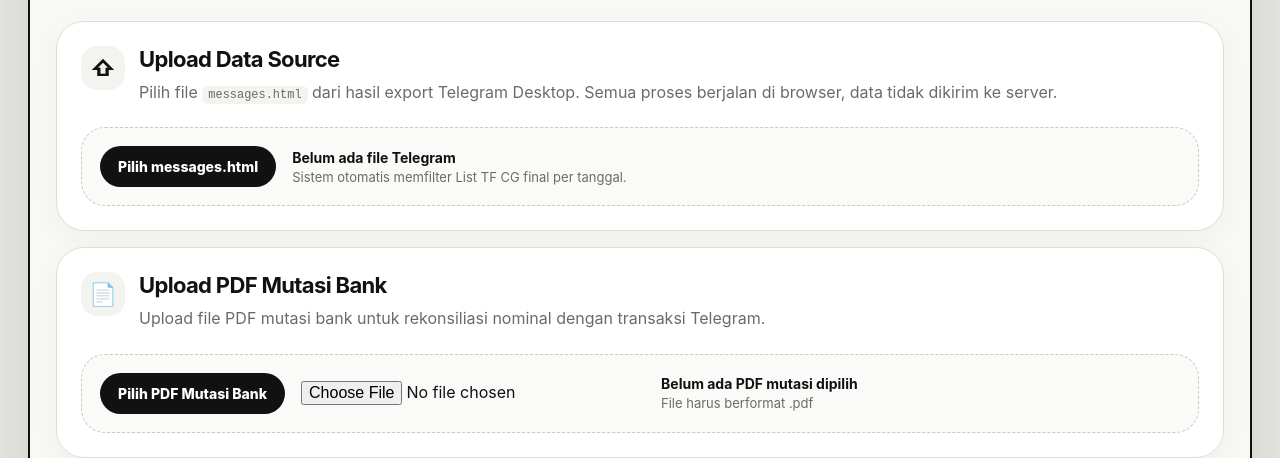
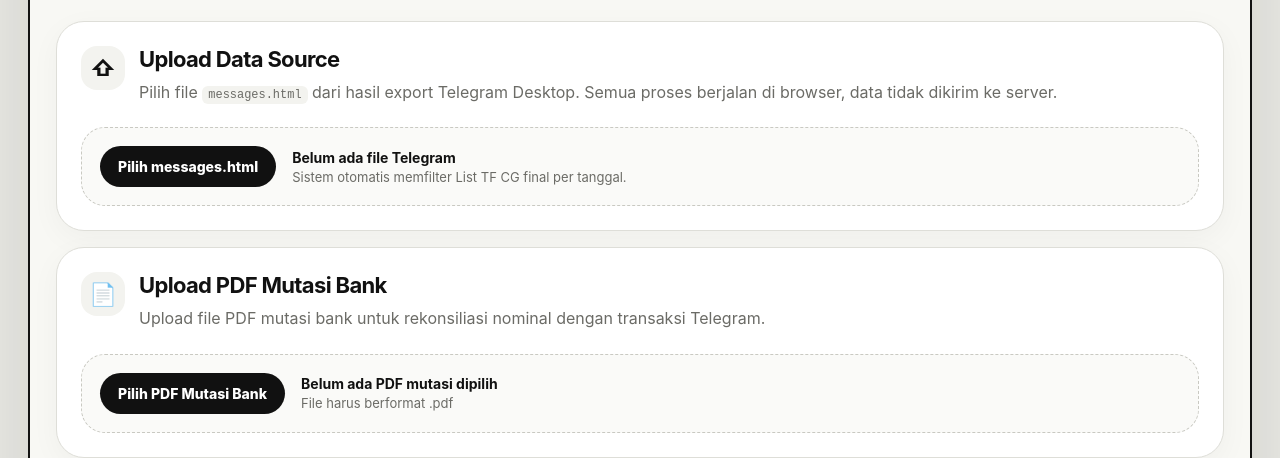
Before and after one commit to imadprakoso/cg-telegram-ledger-engine, a website built with Vite: page index.html in a window 1280 px wide. Shown: the part 343-801 px from the top of the page. Built offline with nearby package versions, Linux system fonts and the light colour scheme.

Commit message:
Update index.html

```diff
--- a/index.html
+++ b/index.html
@@ -73,7 +73,7 @@
 
           <div class="upload-box">
             <label for="mutationInput" class="upload-button">Pilih PDF Mutasi Bank</label>
-            <input id="mutationInput" type="file" accept=".pdf" className="hidden" />
+            <input id="mutationInput" type="file" accept=".pdf" hidden />
             <div class="file-meta">
               <strong id="mutationFileName">Belum ada PDF mutasi dipilih</strong>
               <span id="mutationFileHint">File harus berformat .pdf</span>
```
